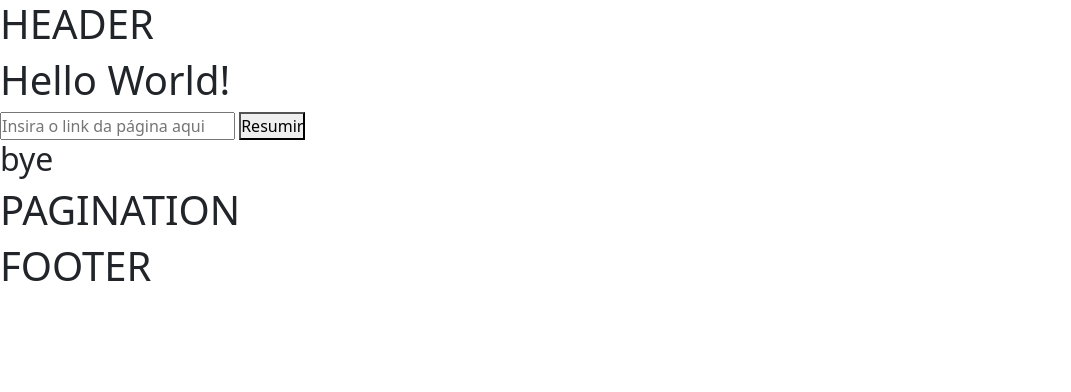
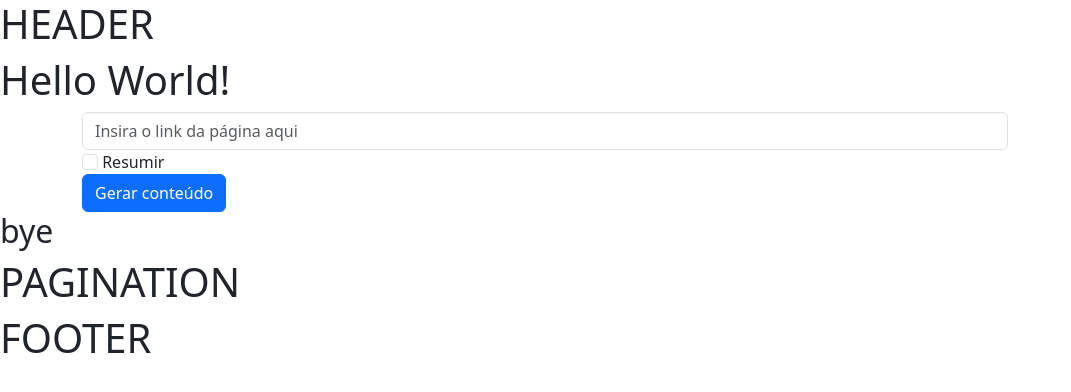
Before and after one commit to SEOGPT-devs/technical-challenge, a Django app: page / in a window 1280 px wide. Shown: the top 392 px of the page, without its empty margins (0-1071 px from the left). Run offline with Django 5.2, Linux system fonts and the light colour scheme; parts of the project's set-up code (start-up, migrations or seed data) failed here and were passed over; some libraries are stand-ins or nearby versions.

Commit message:
feat(form): scrapping or summarization toggle

```diff
--- a/djangoapp/resumeme/forms.py
+++ b/djangoapp/resumeme/forms.py
@@ -5,6 +5,9 @@ class UrlForm(forms.Form):
     to_be_scrapped = forms.URLField(
         required=True,
         widget=forms.URLInput(
-            attrs={'placeholder': 'Insira o link da página aqui'}
+            attrs={
+                'placeholder': 'Insira o link da página aqui',
+                'class': 'form-control'
+            }
         )
     )
--- a/djangoapp/resumeme/templates/resumeme/partials/_form.html
+++ b/djangoapp/resumeme/templates/resumeme/partials/_form.html
@@ -1,5 +1,22 @@
-<form action="/" method="post">
-    {% csrf_token %}
-    {{form.to_be_scrapped}}
-    <button type="submit">Resumir</button>
-</form>
+<div class="container">
+    <form action="/" method="post">
+        {% csrf_token %}
+        <div class="row mb-6">
+            <div class="col-sm-10">
+                {{form.to_be_scrapped}}
+            </div>
+        </div>
+        <div class="row mb-6">
+            <div class="col-sm-10">
+                <input class="form-check-input" type="checkbox" id="should-resume">
+                <label class="form-check-label" for="should-resume">
+                    Resumir
+                    <a class="d-inline-block" data-bs-toggle="tooltip" data-bs-placement="right" data-bs-title="Deixar desmarcado irá gerar o conteúdo do link sem resumir.">
+                        <svg xmlns="http://www.w3.org/2000/svg" viewBox="0 0 512 512"><path d="M464 256A208 208 0 1 0 48 256a208 208 0 1 0 416 0zM0 256a256 256 0 1 1 512 0A256 256 0 1 1 0 256zm169.8-90.7c7.9-22.3 29.1-37.3 52.8-37.3h58.3c34.9 0 63.1 28.3 63.1 63.1c0 22.6-12.1 43.5-31.7 54.8L280 264.4c-.2 13-10.9 23.6-24 23.6c-13.3 0-24-10.7-24-24V250.5c0-8.6 4.6-16.5 12.1-20.8l44.3-25.4c4.7-2.7 7.6-7.7 7.6-13.1c0-8.4-6.8-15.1-15.1-15.1H222.6c-3.4 0-6.4 2.1-7.5 5.3l-.4 1.2c-4.4 12.5-18.2 19-30.6 14.6s-19-18.2-14.6-30.6l.4-1.2zM224 352a32 32 0 1 1 64 0 32 32 0 1 1 -64 0z"/></svg>
+                    </a>
+                </label>
+            </div>
+        </div>
+        <button class="btn btn-primary" type="submit">Gerar conteúdo</button>
+    </form>
+</div>
```
